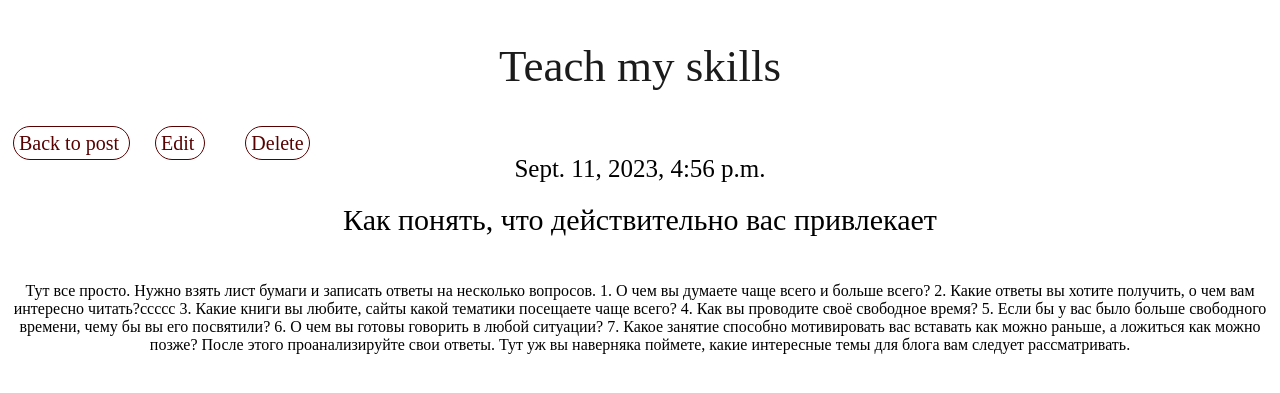
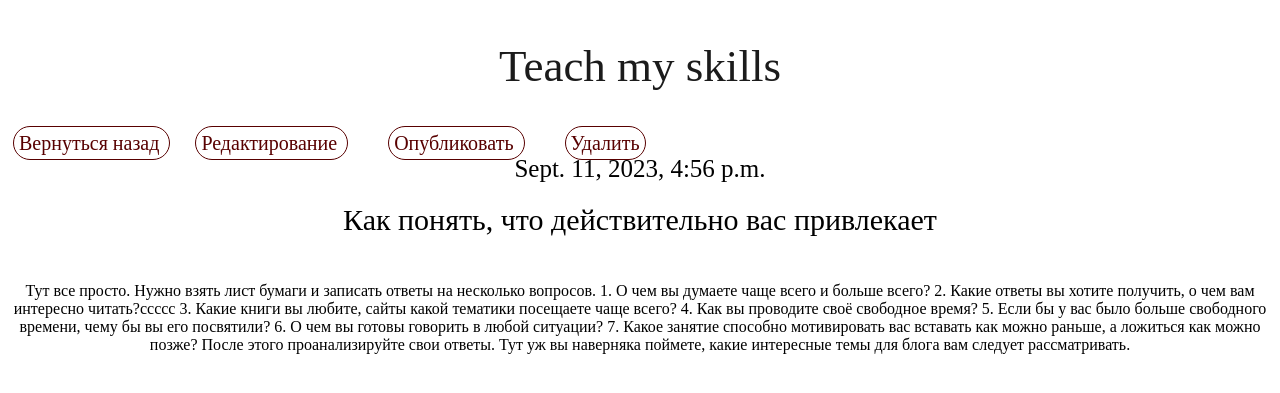
Before and after one commit to ViktorErema/ProectBlog, a Django app: page /post/detail/8 in a window 1280 px wide. Shown: the top 393 px of the page. Run offline with Django 4.2, Linux system fonts and the light colour scheme; data comes from the database, SQL or seed files in the repository; both versions use the stored data as it was after the commit.

Commit message:
Добавление комментариев

```diff
--- a/blog/admin.py
+++ b/blog/admin.py
@@ -1,3 +1,6 @@
 from django.contrib import admin
-from blog.models import Post
+from blog.models import Post, Comments
+
+
 admin.site.register(Post)
+admin.site.register(Comments)
--- a/blog/models.py
+++ b/blog/models.py
@@ -5,8 +5,19 @@ class Post(models.Model):
     text = models.TextField(verbose_name='Текст')
     created_date = models.DateTimeField(verbose_name='Дата создания', auto_now_add=True, )
     publish_date = models.DateTimeField(verbose_name='Дата публикации', auto_now_add=True)
-    status_published_post = models.BooleanField(default=False)
+    status_published_post = models.BooleanField(default=False, verbose_name='Статус поста')
 
 
     def __str__(self):
         return f'{self.title}'
+
+
+class Comments(models.Model):
+
+    post = models.ForeignKey(Post, on_delete=models.CASCADE)
+    text = models.TextField(verbose_name='Текст')
+    publish_date = models.DateTimeField(verbose_name='Дата публикации', auto_now_add=True)
+
+
+    def __str__(self):
+        return f'{self.text}'
--- a/blog/templates/blog/post_detail.html
+++ b/blog/templates/blog/post_detail.html
@@ -20,15 +20,20 @@
     </div>
     <div style="text-align: left;  ">
         <a style="font-size: 20px; margin: 5px; color: #580000; border: 1px solid; border-radius: 25px; padding: 5px "
-           href="{% url 'post_list' %}"> Back to post
+           href="{% url 'post_list' %}"> Вернуться назад
         </a>
 
         <a style="font-size: 20px; margin: 20px; margin-right: 20px; color: #580000; border: 1px solid; border-radius: 35px; padding: 5px "
-           href="{% url 'post_edit' post_pk=post.pk %}"> Edit
+           href="{% url 'post_edit' post_pk=post.pk %}"> Редактирование
         </a>
+        {% if post.status_published_post == False %}
+        <a style="font-size: 20px; margin: 20px; margin-right: 20px; color: #580000; border: 1px solid; border-radius: 35px; padding: 5px "
+           href="{% url 'published_post' post_pk=post.pk %}"> Опубликовать
+        </a>
+        {% endif %}
 
         <a style="font-size: 20px; margin: 20px; margin-right: 20px; color: #580000; border: 1px solid; border-radius: 35px; padding: 5px "
-           href="{% url 'post_delete' post_pk=post.pk %}"> Delete
+           href="{% url 'post_delete' post_pk=post.pk %}"> Удалить
         </a>
     </div>
 
@@ -45,6 +50,11 @@
 
         </div>
     </div>
+<div style="margin-top: 25px; text-align: center" >
+        {% for i in comments %}
+            {{ i }}
+        {% endfor %}
+</div>
 
 </body>
 </html>
--- a/blog/templates/blog/post_edit.html
+++ b/blog/templates/blog/post_edit.html
@@ -3,6 +3,9 @@
 <body>
 
 <h2>Post edit</h2>
+        <a style="font-size: 20px; margin: 5px; color: #580000; border: 1px solid; border-radius: 25px; padding: 5px "
+           href="{% url 'post_list' %}"> Вернуться назад
+        </a>
 
 <form action="" method="POST">{% csrf_token %}
 <!--  <label for="fname">First name:</label><br>-->
--- a/blog/urls.py
+++ b/blog/urls.py
@@ -1,11 +1,12 @@
 from django.urls import path
-from blog.views import post_list, post_detail, post_new, post_edit, post_delete, post_status
+from blog.views import post_list, post_detail, post_new, post_edit, post_delete, post_status, published_post
 
 urlpatterns = [
     path('', post_list, name='post_list'),
     path('post/post_status/', post_status, name='post_status'),
     path('post/detail/<int:post_pk>', post_detail, name='post_detail'),
     path('post/edit/<int:post_pk>', post_edit, name='post_edit'),
+    path('post/published/<int:post_pk>', published_post, name='published_post'),
     path('post/delete/<int:post_pk>', post_delete, name='post_delete'),
     path('post/new', post_new, name='post_new'),
 ]
--- a/blog/views.py
+++ b/blog/views.py
@@ -2,7 +2,7 @@ from datetime import datetime
 
 from django.shortcuts import render, redirect, get_object_or_404
 from django.http import HttpResponse, JsonResponse
-from blog.models import Post
+from blog.models import Post, Comments
 from blog.forms import PostForm
 
 def post_list(request):
@@ -11,14 +11,26 @@ def post_list(request):
     return render(request, 'blog/post_list.html', context)
 
 def post_status(request):
+    #Функция отвечающая за добавление поста в режим "неопубликованные"
     posts = Post.objects.all().filter(status_published_post=False)
     context = {'items': posts}
     return render(request, 'blog/post_list.html', context)
 
+def published_post(request, post_pk):
+    #Функция которая отвечает за выход поста из "неопубликованные" в "опубликованные"
+    post = Post.objects.get(pk=post_pk)
+    post.status_published_post = True
+    post.save()
+    context = {'post': post}
+    return render(request, 'blog/post_detail.html', context)
+
+
+
+
 def post_detail(request, post_pk):
     post = Post.objects.get(pk=post_pk)
-    context = {'post': post}
-    return render(request, 'blog/post_detail.html', context)
+    comments = Comments.objects.filter(pk=post_pk)
+    return render(request, 'blog/post_detail.html', {'post': post, 'comments': comments})
 
 def post_new(request):
     if request.method == 'GET':
```
Also changed, not shown: db.sqlite3.
